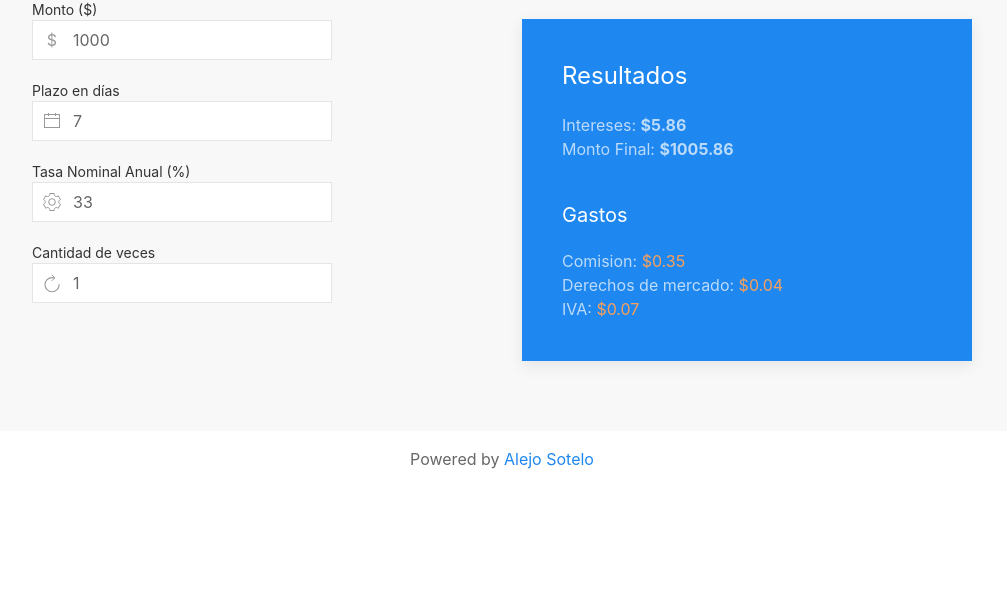
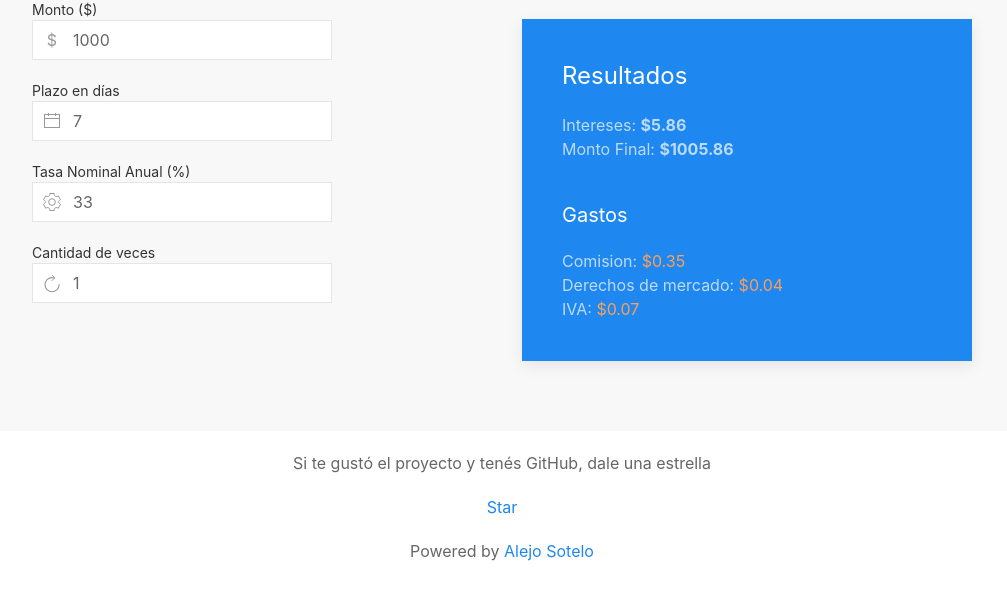
Before and after one commit to alejoasotelo/calculadoracompuestadecauciones, a plain HTML site: page index.html in a window 1280 px wide. Shown: the part 211-800 px from the top of the page, without its empty margins (138-1145 px from the left). Drawn offline with nearby package versions, Linux system fonts and the light colour scheme.

Commit message:
[+] Agregué el botón star de GitHub.

```diff
--- a/index.html
+++ b/index.html
@@ -100,11 +100,18 @@
 
             </div>
         </form>
-        <div class="uk-text-center">
+        <div class="uk-text-center uk-margin">
+            Si te gustó el proyecto y tenés GitHub, dale una estrella
+            <span class="uk-display-block uk-margin-top">
+                <a class="github-button" href="https://github.com/alejoasotelo/calculadoracompuestadecauciones" data-icon="octicon-star" data-size="large" aria-label="Star alejoasotelo/calculadoracompuestadecauciones on GitHub">Star</a>
+            </span>
+        </div>
+        <div class="uk-text-center uk-margin">
             Powered by <a href="https://alejosotelo.com.ar" target="_blank">Alejo Sotelo</a>
         </div>
     </div>
     <script type="text/javascript" src="./app.js"></script>
+    <script async defer src="https://buttons.github.io/buttons.js"></script>
 </body>
 
 </html>
```
